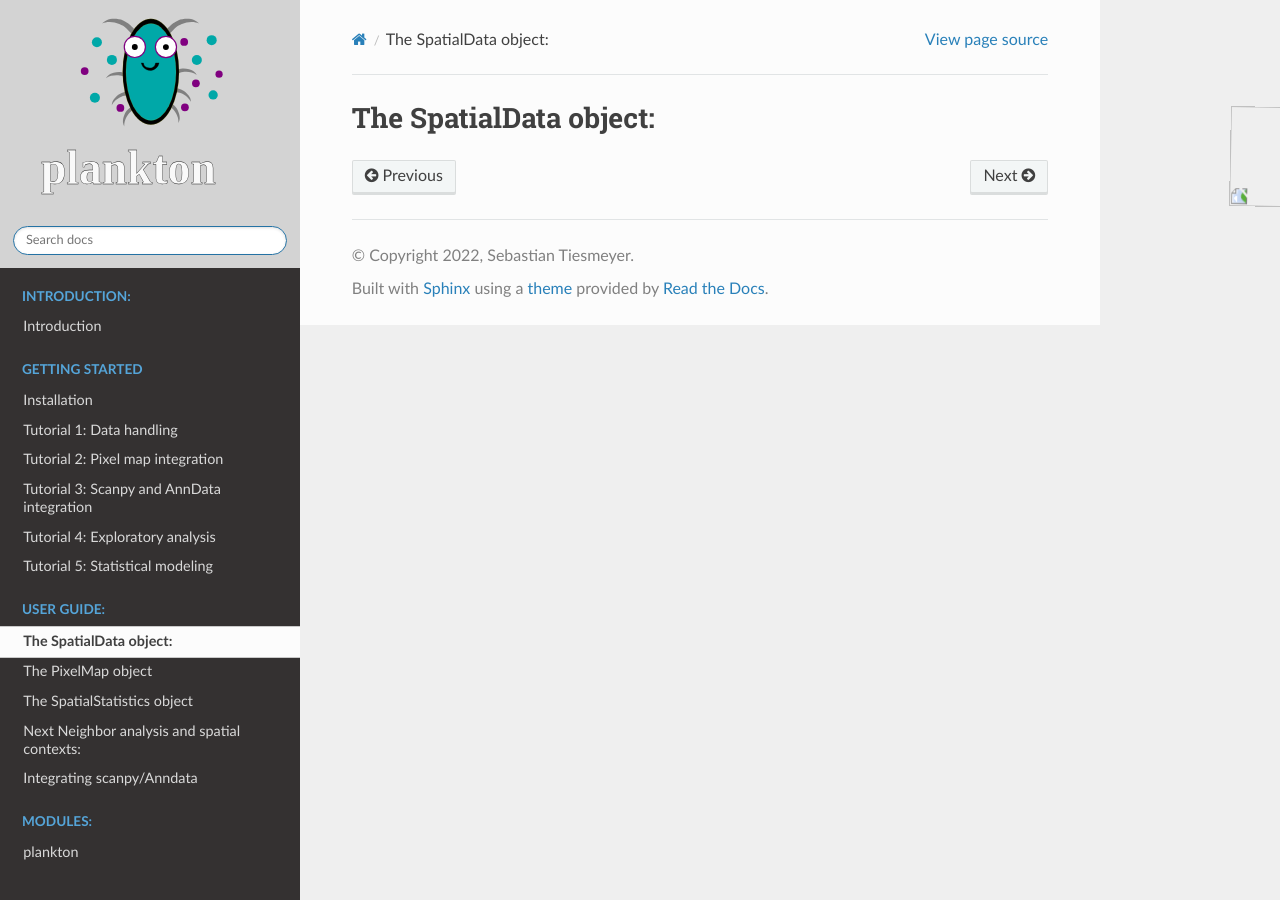
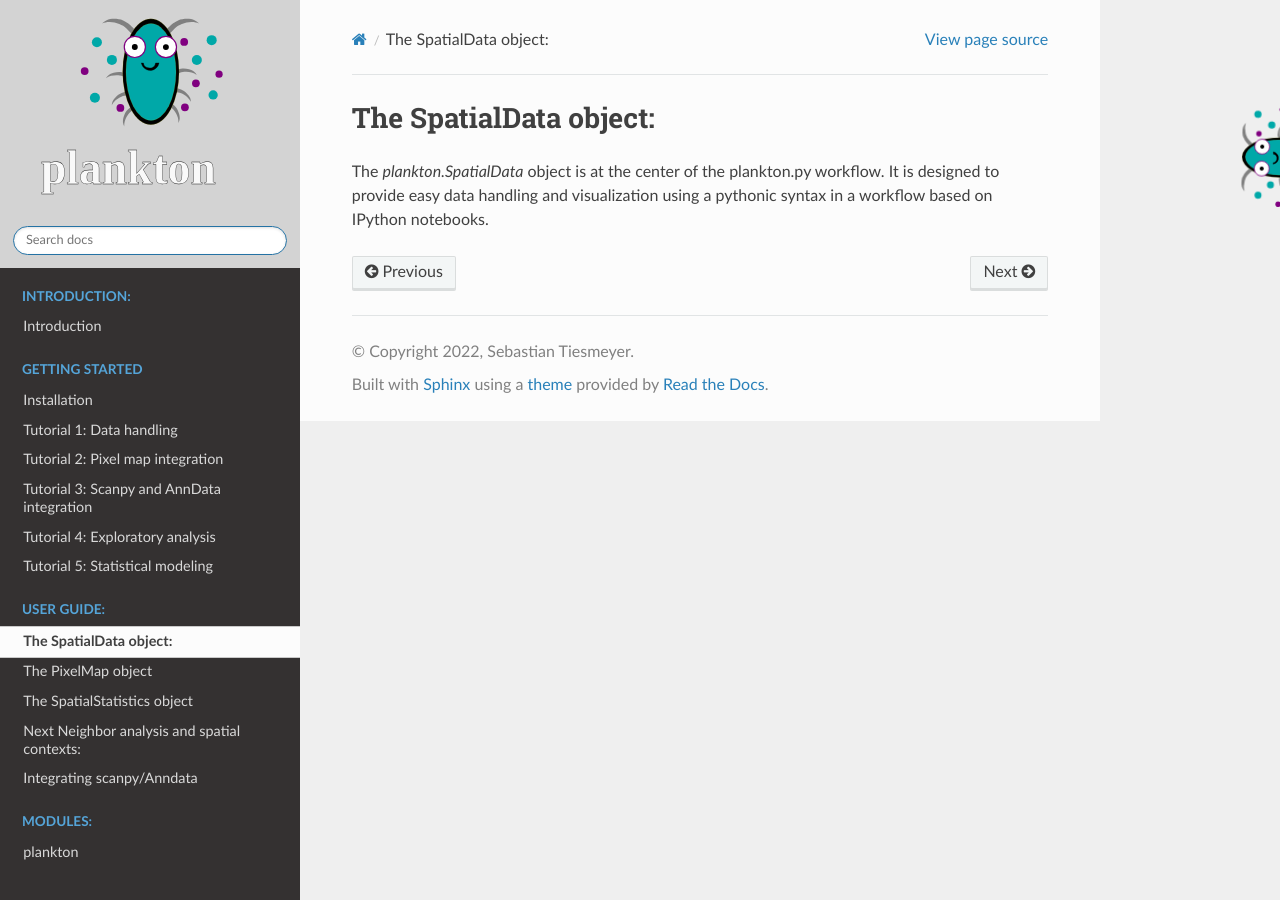
Before and after one commit to HiDiHlabs/planktonpy, a Sphinx documentation site: the page built from docs/source/rst/spatial-data.rst, in a window 1280 px wide. Built offline with Sphinx 7.4.7 and the Read the Docs theme 2.0.0, drawn with Linux system fonts in a browser that asks for light colours.

Commit message:
update docs

```diff
--- a/docs/source/_static/pop-plankton.js
+++ b/docs/source/_static/pop-plankton.js
@@ -22,13 +22,16 @@ var hpos = 'right:-' + (50 + Math.floor(Math.random() * 10)) + 'px;';
 var vpos = 'bottom:' + (Math.floor(Math.random() * 80) + 10) + '%;';
 
 var img = document.createElement("img");
-// var img_path = $.get("_images/plankton-only.svg)
-img.src = "_images/plankton-only.svg";//"../_images/plankton-only.svg";
-if (document.location.pathname.split('/')[8]=='rst'){
-    img.src = "../_images/plankton-only.svg";
+
+//"../_images/plankton-only.svg";
+if ((document.location.pathname.split('/')).includes("rst")){
+    img.src = "../../_images/plankton-only.svg";
+}
+else if ((document.location.pathname.split('/')).slice(-1)==""){
+    img.src = "_images/plankton-only.svg";
 }
 else{
-    img.src = "./_images/plankton-only.svg";
+    img.src = "../_images/plankton-only.svg";
 }
 
 img.id = "pop-plankton";
--- a/docs/source/rst/spatial-data.rst
+++ b/docs/source/rst/spatial-data.rst
@@ -1,2 +1,4 @@
 The SpatialData object:
 =======================
+
+The `plankton.SpatialData` object is at the center of the plankton.py workflow. It is designed to provide easy data handling and visualization using a pythonic syntax in a workflow based on IPython notebooks.
```
